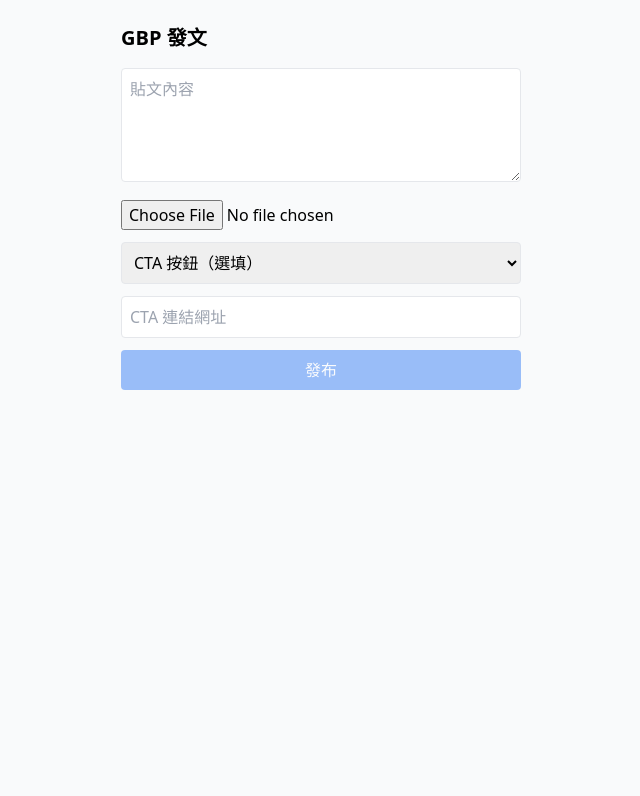
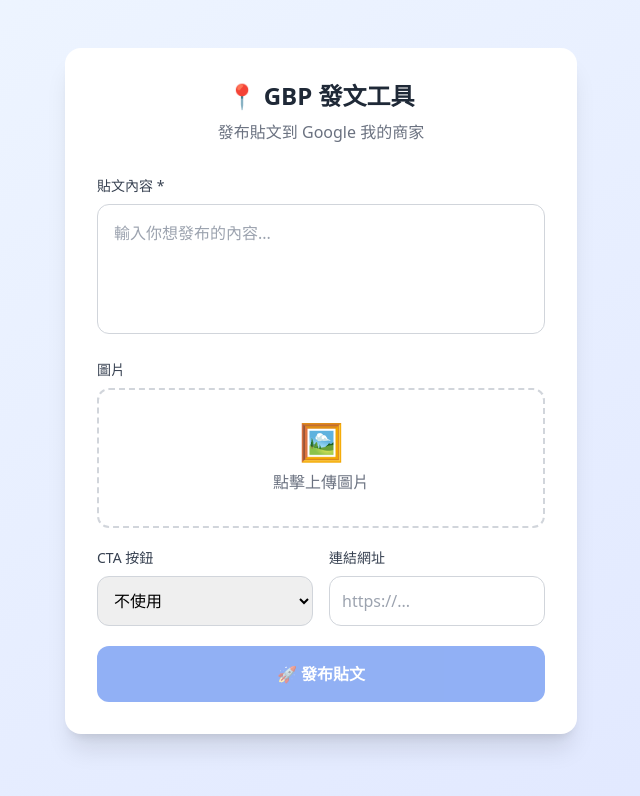
Before and after one commit to vega-create/googlemap, a Next.js app: page /gbp-post in a window 1280 px wide. Shown: the top 796 px of the page, without its empty margins (319-959 px from the left). Built offline with nearby package versions, Linux system fonts and the light colour scheme.

Commit message:
Update page.tsx

```diff
--- a/app/gbp-post/page.tsx
+++ b/app/gbp-post/page.tsx
@@ -8,7 +8,7 @@
   const [link, setLink] = useState('')
   const [loading, setLoading] = useState(false)
   const [uploading, setUploading] = useState(false)
-  const [result, setResult] = useState('')
+  const [result, setResult] = useState<{ success: boolean; message: string } | null>(null)
 
   const handleUpload = async (e: React.ChangeEvent<HTMLInputElement>) => {
     const file = e.target.files?.[0]
@@ -29,71 +29,125 @@
 
   const handleSubmit = async () => {
     setLoading(true)
+    setResult(null)
     const res = await fetch('/api/gbp-post', {
       method: 'POST',
       headers: { 'Content-Type': 'application/json' },
       body: JSON.stringify({ content, imageUrl, cta, link }),
     })
     const data = await res.json()
-    setResult(data.status === 'success' ? '發布成功！' : '發布失敗：' + JSON.stringify(data))
+
+    if (data.status === 'success') {
+      setResult({ success: true, message: '發布成功！' })
+      setContent('')
+      setImageUrl('')
+      setCta('')
+      setLink('')
+    } else {
+      setResult({ success: false, message: '發布失敗：' + (data.message || JSON.stringify(data)) })
+    }
     setLoading(false)
   }
 
   return (
-    <div className="max-w-md mx-auto p-6">
-      <h1 className="text-xl font-bold mb-4">GBP 發文</h1>
+    <div className="min-h-screen bg-gradient-to-br from-blue-50 to-indigo-100 py-12 px-4">
+      <div className="max-w-lg mx-auto">
+        <div className="bg-white rounded-2xl shadow-xl p-8">
+          <div className="text-center mb-8">
+            <h1 className="text-2xl font-bold text-gray-800">📍 GBP 發文工具</h1>
+            <p className="text-gray-500 mt-2">發布貼文到 Google 我的商家</p>
+          </div>
 
+          <div className="space-y-5">
+            <div>
+              <label className="block text-sm font-medium text-gray-700 mb-2">
+                貼文內容 *
+              </label>
               <textarea
-        placeholder="貼文內容"
+                placeholder="輸入你想發布的內容..."
                 value={content}
                 onChange={(e) => setContent(e.target.value)}
-        className="w-full border p-2 mb-3 rounded"
+                className="w-full border border-gray-300 p-4 rounded-xl focus:ring-2 focus:ring-blue-500 focus:border-transparent transition resize-none"
                 rows={4}
               />
+            </div>
 
-      <div className="mb-3">
+            <div>
+              <label className="block text-sm font-medium text-gray-700 mb-2">
+                圖片
+              </label>
+              <div className="border-2 border-dashed border-gray-300 rounded-xl p-4 text-center hover:border-blue-400 transition">
                 <input
                   type="file"
                   accept="image/*"
                   onChange={handleUpload}
-          className="w-full"
+                  className="hidden"
+                  id="file-upload"
                 />
-        {uploading && <p className="text-sm text-gray-500">上傳中...</p>}
-        {imageUrl && (
-          <img src={imageUrl} alt="預覽" className="mt-2 max-h-40 rounded" />
+                <label htmlFor="file-upload" className="cursor-pointer">
+                  {uploading ? (
+                    <p className="text-blue-500">上傳中...</p>
+                  ) : imageUrl ? (
+                    <img src={imageUrl} alt="預覽" className="max-h-48 mx-auto rounded-lg" />
+                  ) : (
+                    <div className="py-4">
+                      <span className="text-4xl">🖼️</span>
+                      <p className="text-gray-500 mt-2">點擊上傳圖片</p>
+                    </div>
                   )}
+                </label>
+              </div>
             </div>
 
+            <div className="grid grid-cols-2 gap-4">
+              <div>
+                <label className="block text-sm font-medium text-gray-700 mb-2">
+                  CTA 按鈕
+                </label>
                 <select
                   value={cta}
                   onChange={(e) => setCta(e.target.value)}
-        className="w-full border p-2 mb-3 rounded"
+                  className="w-full border border-gray-300 p-3 rounded-xl focus:ring-2 focus:ring-blue-500 focus:border-transparent transition"
                 >
-        <option value="">CTA 按鈕（選填）</option>
+                  <option value="">不使用</option>
                   <option value="LEARN_MORE">瞭解詳情</option>
                   <option value="BOOK">立即預約</option>
                   <option value="ORDER">線上訂購</option>
                   <option value="SHOP">立即選購</option>
                   <option value="CALL">致電</option>
                 </select>
+              </div>
 
+              <div>
+                <label className="block text-sm font-medium text-gray-700 mb-2">
+                  連結網址
+                </label>
                 <input
                   type="text"
-        placeholder="CTA 連結網址"
+                  placeholder="https://..."
                   value={link}
                   onChange={(e) => setLink(e.target.value)}
-        className="w-full border p-2 mb-3 rounded"
+                  className="w-full border border-gray-300 p-3 rounded-xl focus:ring-2 focus:ring-blue-500 focus:border-transparent transition"
                 />
+              </div>
+            </div>
 
             <button
               onClick={handleSubmit}
               disabled={loading || !content}
-        className="w-full bg-blue-500 text-white p-2 rounded disabled:opacity-50"
+              className="w-full bg-blue-600 hover:bg-blue-700 text-white font-semibold py-4 rounded-xl disabled:opacity-50 disabled:cursor-not-allowed transition transform hover:scale-[1.02] active:scale-[0.98]"
             >
-        {loading ? '發布中...' : '發布'}
+              {loading ? '發布中...' : '🚀 發布貼文'}
             </button>
 
-      {result && <p className="mt-3 text-sm">{result}</p>}
+            {result && (
+              <div className={`p-4 rounded-xl text-center ${result.success ? 'bg-green-100 text-green-700' : 'bg-red-100 text-red-700'}`}>
+                {result.message}
+              </div>
+            )}
+          </div>
+        </div>
+      </div>
     </div>
   )
 }
```
Lines whose indentation alone changed are shown as unchanged.
